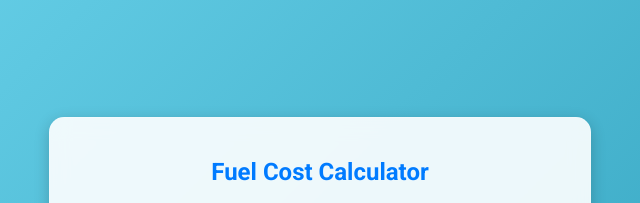
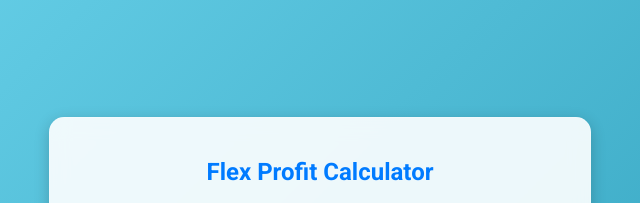
Before and after one commit to mastaryan/Amazon-Flex-Profit-Calculator, a plain HTML site: page index.html in a window 1280 px wide. Shown: the top 203 px of the page, 320-960 px from the left. Drawn offline with Linux system fonts and the light colour scheme.

Commit message:
Update index.html
UUpdate h2 on page

```diff
--- a/index.html
+++ b/index.html
@@ -88,7 +88,7 @@
 </head>
 <body>
     <div class="calculator">
-        <h2>Fuel Cost Calculator</h2>
+        <h2>Flex Profit Calculator</h2>
         <label>Vehicle MPG:</label>
         <input type="number" id="mpg" placeholder="Enter MPG">
         <label>Cost per Gallon ($):</label>
```
